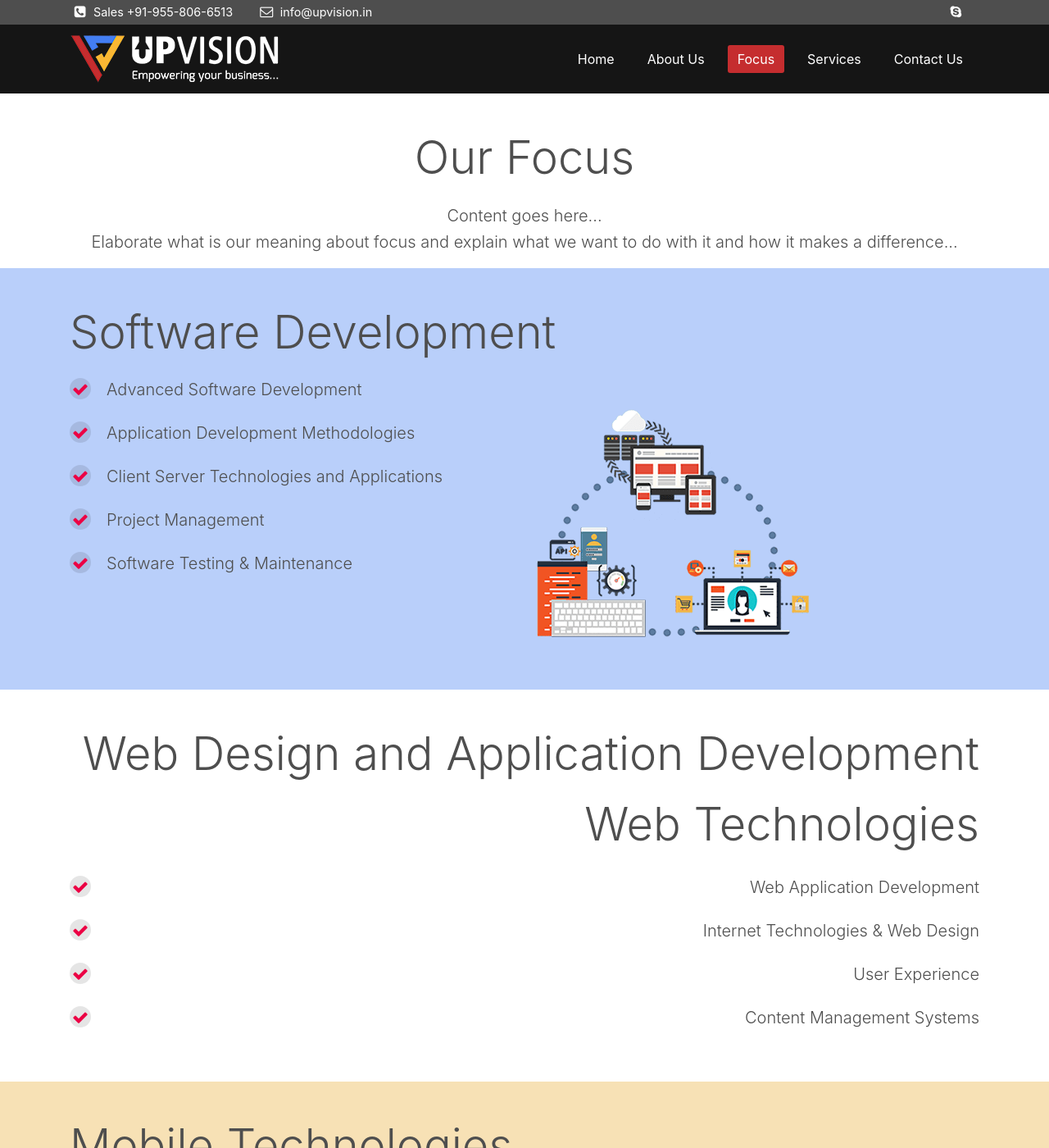
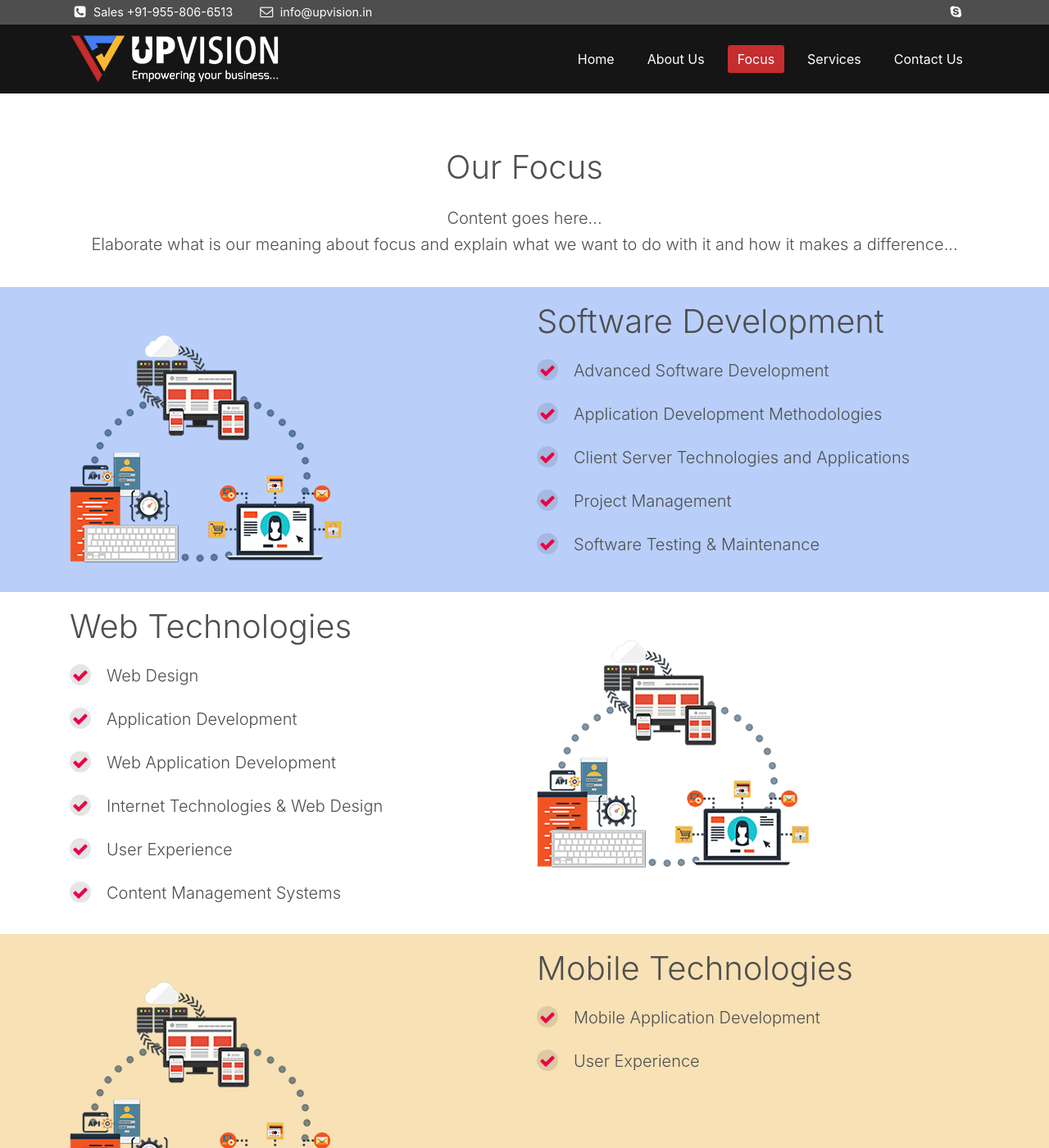
Before and after one commit to upvision-in/www.upvision.in, a Jekyll site: the page built from static/focus.html, in a window 1280 px wide and 1400 px high. Shown: the whole window at 82% size. Built offline with Jekyll 4.4.1, drawn with Linux system fonts in a browser that asks for light colours.

Commit message:
services on focus page with checkmark and image

```diff
--- a/_includes/footer.html
+++ b/_includes/footer.html
@@ -8,7 +8,7 @@
             </div>
             <div class="col-6 logo" style="text-align:right;">
               <p>Powered by the folks of &nbsp;
-                  <a href="{{ '/' | relative_url }}"><img src="assets/images/ico/UpVision.LogoWithText.H48.png"></a>
+                  <a href="{{ '/' | relative_url }}"><img src="assets/images/ico/UpVision.LogoWithText.H16.png"></a>
               </p>
             </div>
           </div>
--- a/assets/css/upvision.css
+++ b/assets/css/upvision.css
@@ -521,9 +521,13 @@ footer .logo p {
   vertical-align: top;
 }
 
+footer .cr-text {
+  margin-bottom: 5px;
+}
+
 footer .cr-text p {
   font-size: .8rem;
-  margin: 10px 0 0;
+  margin: 5px 0 0;
 }
 
 footer .footer-summary {
@@ -1110,6 +1114,10 @@ ul.checklist li:hover:before {
   transform: scale(1.1);
 }
 
+.services section {
+  padding: 20px 0;
+}
+
 /******************************************/
 /*****            Controls            *****/
 /******************************************/
@@ -1265,12 +1273,12 @@ h1, h2, h3, h4, h5, h6 {
 }
 
 .display-4 {
-  font-size: 2.5rem;
+  font-size: 1.5rem;
 }
 
 @media (min-width: 576px) {
   .display-4 {
-    font-size: 3.5rem;
+    font-size: 2.5rem;
   }
 }
 
--- a/static/focus.html
+++ b/static/focus.html
@@ -3,6 +3,7 @@ layout: default
 title: Focus
 permalink: /focus
 ---
+<section class="services">
     <section>
         <div class="container">
             <h1 class="text-center display-4 pt-5 pb-3">Our Focus</h1>
@@ -14,10 +15,13 @@ permalink: /focus
         </div>
     </section>
     <section style="background-color: #b9cffa;">
-    <div class="container py-5">
-        <h1 class="display-4 pb-3">Software Development</h1>
+        <div class="container">
             <div class="row">
-            <div class="col-6">
+                <div class="col-lg-6 col-md-6 col-sm-6 col-xs-12">
+                    <img src="assets/images/services.png" alt="">
+                </div>
+                <div class="col-lg-6 col-md-6 col-sm-6 col-xs-12">
+                    <h3 class="display-4 pb-3">Software Development</h3>
                     <ul class="lead checklist">
                         <li>Advanced Software Development</li>
                         <li>Application Development Methodologies</li>
@@ -26,74 +30,98 @@ permalink: /focus
                         <li>Software Testing & Maintenance</li>
                     </ul>
                 </div>
-            <div class="col-6">
+            </div>
+        </div>
+    </section>
+    <section>
+        <div class="container">
+            <div class="row">
+                <div class="col-lg-6 col-md-6 col-sm-6 col-xs-12">
+                    <h5 class="display-4 pb-3">Web Technologies</h5>
+                    <ul class="lead checklist">
+                        <li>Web Design</li>
+                        <li>Application Development</li>
+                        <li>Web Application Development</li>
+                        <li>Internet Technologies & Web Design</li>
+                        <li>User Experience</li>
+                        <li>Content Management Systems</li>
+                    </ul>
+                </div>
+                <div class="col-lg-6 col-md-6 col-sm-6 col-xs-12">
                 <img src="assets/images/services.png" alt="">
                 </div>
             </div>
         </div>
     </section>
-<section>
-    <div class="container py-5">
-        <h1 class="text-right display-4 pb-3">Web Design and Application Development</h1>
-        <h1 class="text-right display-4 pb-3">Web Technologies</h1>
-        <p class="text-right">
-            <ul class="lead text-right checklist">
-                <li>Web Application Development</li>
-                <li>Internet Technologies & Web Design</li>
-                <li>User Experience</li>
-                <li>Content Management Systems</li>
-            </ul>
-        </p>
+    <section style="background-color: #f7e1b5;">
+        <div class="container">
+            <div class="row">
+            <div class="col-lg-6 col-md-6 col-sm-6 col-xs-12">
+                <img src="assets/images/services.png" alt="">
             </div>
-</section>
-<section style="background-color: #f7e1b5;">
-    <div class="container py-5">
-        <h1 class="display-4 pb-3">Mobile Technologies</h1>
-        <p class="">
-            <ul class="lead">
+            <div class="col-lg-6 col-md-6 col-sm-6 col-xs-12">
+                <h3 class="display-4 pb-3">Mobile Technologies</h3>
+                <ul class="lead checklist">
                     <li>Mobile Application Development</li>
                     <li>User Experience</li>
                 </ul>
-        </p>
+            </div>
+            </div>
         </div>
     </section>
-<section>
-    <div class="container py-5">
-        <h1 class="text-right display-4 pb-3">Business Process Optimization</h1>
-        <p class="text-right">
-            <ul class="lead text-right">
+    <section style="background-color: #b9cffa;">
+    <div class="container">
+        <div class="row">
+            <div class="col-lg-6 col-md-6 col-sm-6 col-xs-12">
+                <img src="assets/images/services.png" alt="">
+            </div>
+            <div class="col-lg-6 col-md-6 col-sm-6 col-xs-12">
+                <h1 class="display-4 pb-3">Business Process Optimization</h1>
+                <ul class="lead checklist">
                     <li>Business Analysis and Consulting</li>
                     <li>Data Management and Analytics</li>
                     <li>Business Process Automation</li>
                     <li>Workflow Management</li>
                 </ul>
-        </p>
+            </div>
+        </div>
     </div>
     </section>
-<section style="background-color: #a6d5ec;">
-    <div class="container py-5">
+    <section>
+        <div class="container">
+            <div class="row">
+            <div class="col-lg-6 col-md-6 col-sm-6 col-xs-12">
                 <h1 class="display-4 pb-3">Productivity</h1>
-        <p class="">
-            <ul class="lead">
+                <ul class="lead checklist">
                     <li>Software Re-Engineering & Modernization</li>
                     <li>Collaboration</li>
                     <li>Project Management</li>
                     <li>Testing & Quality Assurance</li>
                     <li>Performance Engineering</li>
                 </ul>
-        </p>
+            </div>
+            <div class="col-lg-6 col-md-6 col-sm-6 col-xs-12">
+                <img src="assets/images/services.png" alt="">
+            </div>
+            </div>
         </div>
     </section>
-<section>
-    <div class="container py-5">
-        <h1 class="text-right display-4 pb-3">Customer Support</h1>
-        <p class="text-right">
-            <ul class="lead text-right">
+    <section style="background-color: #f7e1b5;">
+        <div class="container">
+            <div class="row">
+                <div class="col-lg-6 col-md-6 col-sm-6 col-xs-12">
+                <img src="assets/images/services.png" alt="">
+                </div>
+                <div class="col-lg-6 col-md-6 col-sm-6 col-xs-12">
+                    <h1 class="display-4 pb-3">Customer Support</h1>
+                    <ul class="lead checklist">
                         <li>After Launch Support</li>
                         <li>System Administration</li>
                         <li>System Monitoring</li>
                         <li>Updates & Maintenance</li>
                     </ul>
-        </p>
+                </div>
+            </div>
         </div>
     </section>
+</section>
```
Also changed, not shown: assets/css/upvision.scss (+9 -4 lines), assets/images/ico/UpVision.LogoWithText.H16.png (added), assets/images/ico/UpVision.LogoWithText.H18.png (added), assets/images/ico/UpVision.LogoWithText.H20.png (added), 1 other file. Lines whose indentation alone changed are shown as unchanged.
